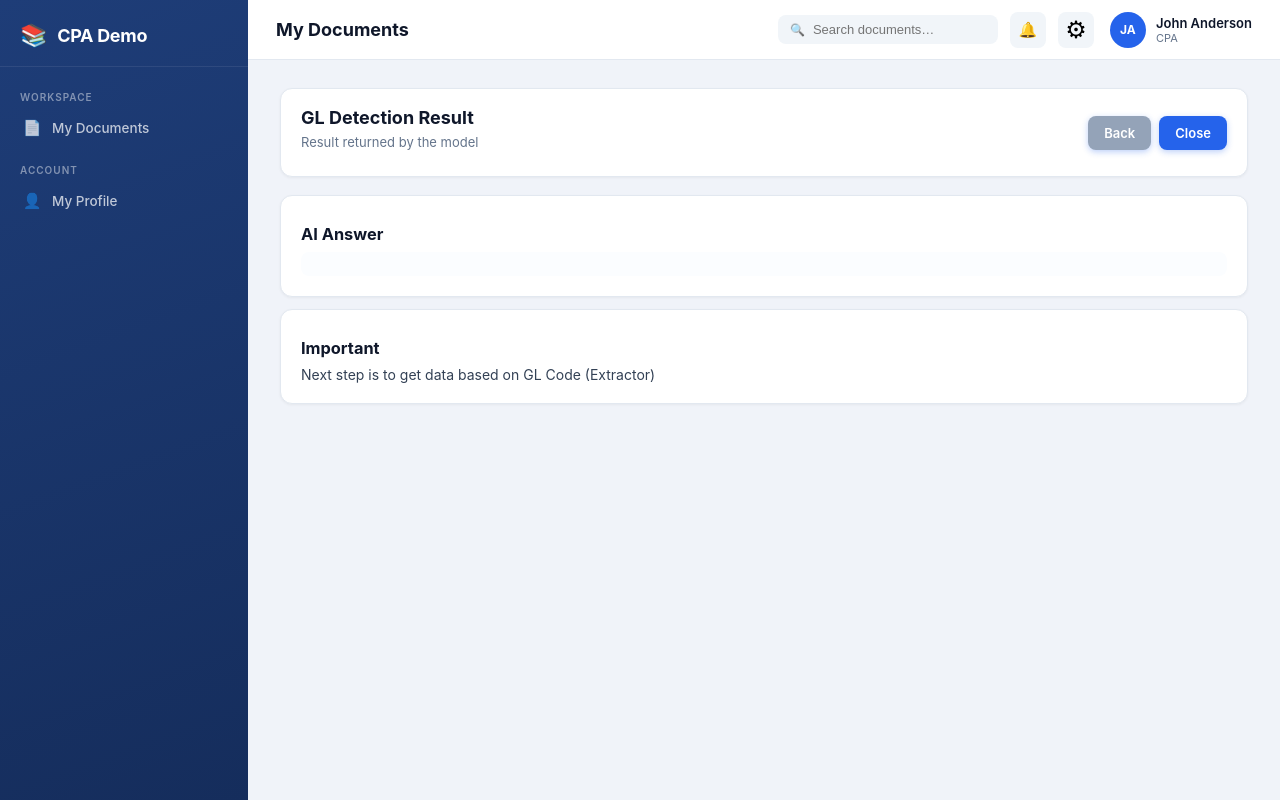
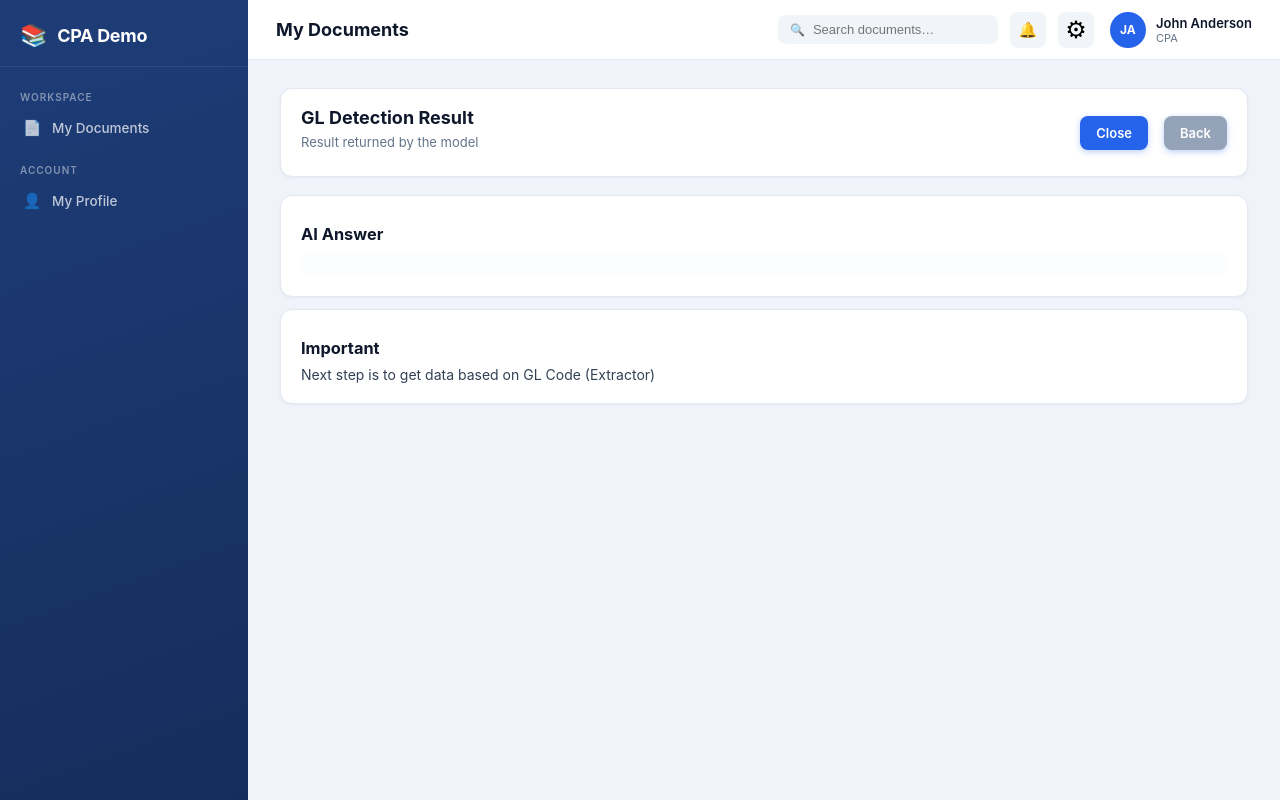
Before and after one commit to hza/cpademo, a React (Vite) app in the folder frontend/: page /gl/1/result in a window 1280 px wide. Built offline with nearby package versions, Linux system fonts and the light colour scheme; no server answers.

Commit message:
Reorder buttons in GLResult component for improved navigation

```diff
--- a/frontend/src/components/GLResult.jsx
+++ b/frontend/src/components/GLResult.jsx
@@ -39,8 +39,8 @@ export default function GLResult({ result, onBack, loading = false, model = '' }
           <p className="section-sub">Result returned by the {detModel ? <span style={{ fontFamily: 'ui-monospace, "Fira Code", monospace', fontWeight: 700 }}>{detModel}</span> : ''} model</p>
         </div>
         <div style={{ display: 'flex', gap: 8 }}>
+          <button className="btn-primary" onClick={() => navigate('/')}>Close</button>
           <button className="btn-primary" style={{ background: '#94a3b8', marginLeft: 8 }} onClick={() => (navigate(`/gl/${docId}`))}>Back</button>
-          <button className="btn-primary" onClick={() => navigate('/')}>Close</button>
         </div>
       </div>
 
```
